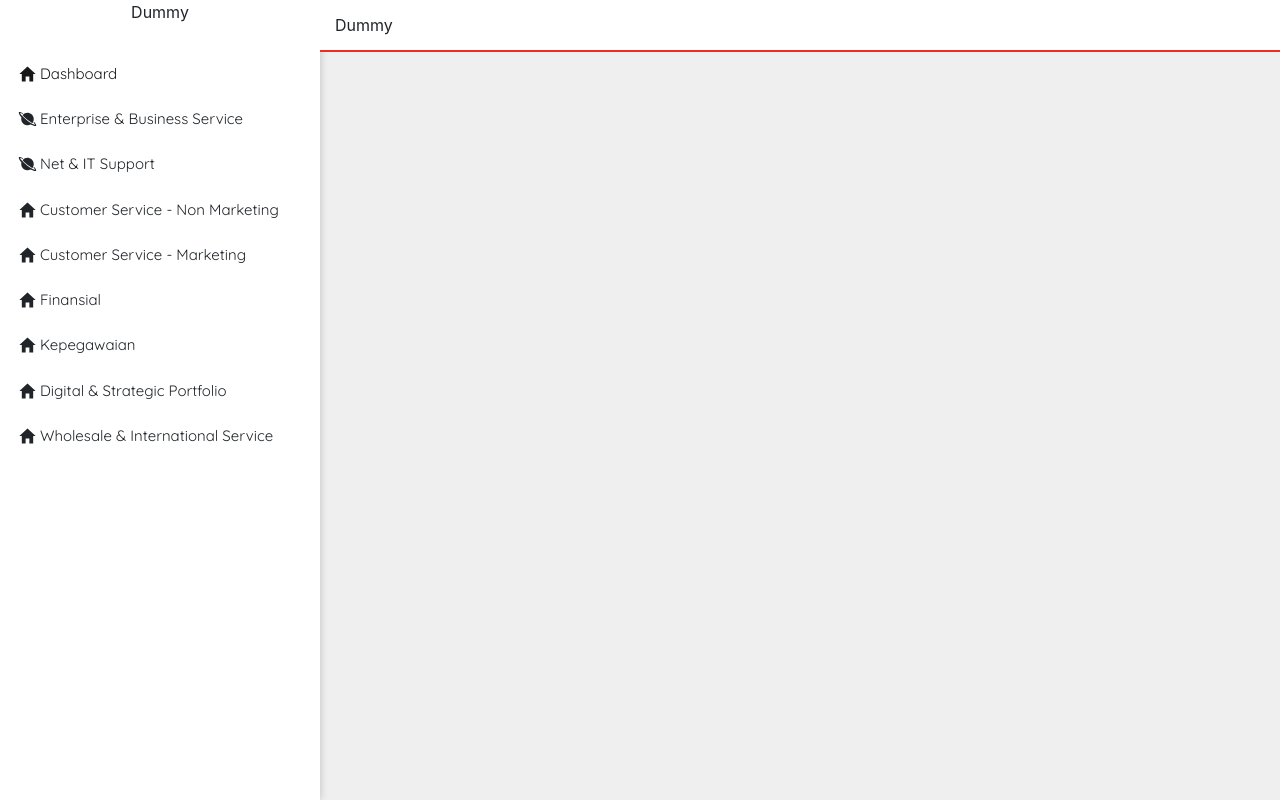
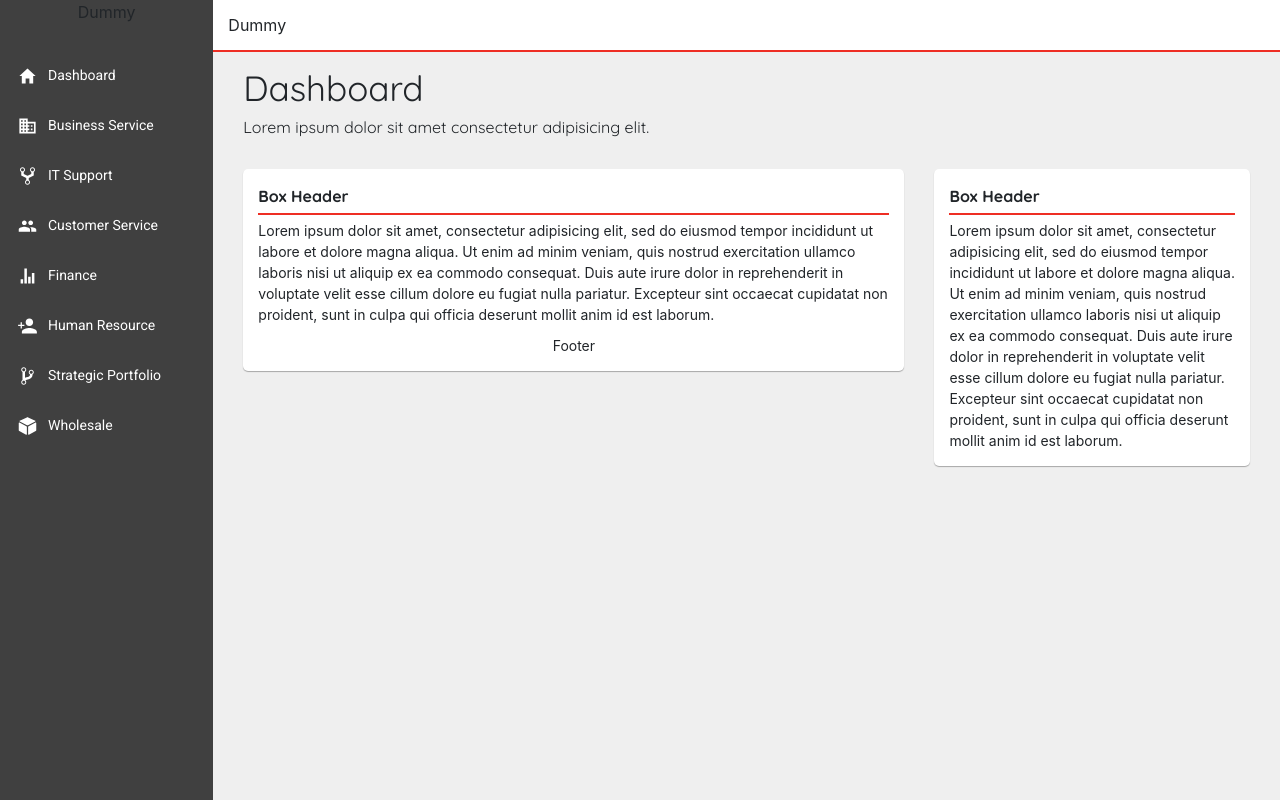
Before and after one commit to if4007-telkomuniv/sisfo_4007, a CodeIgniter app: the page made by application/views/template.php in a window 1280 px wide. Run offline with CodeIgniter, Linux system fonts and the light colour scheme; some libraries are stand-ins or nearby versions.

Commit message:
Add wrapper template

```diff
--- a/application/views/base_layout/sidebar.php
+++ b/application/views/base_layout/sidebar.php
@@ -1,4 +1,4 @@
-<div class="col-12 col-sm-4 col-md-3 p-0 sidebar-container">
+<div class="col-12 col-sm-4 col-md-2 p-0 sidebar-container">
   <nav>
     <div class="row no-gutters">
       <div class="sidebar">
@@ -21,30 +21,64 @@
                 </a>
               </ul>
             </div>
+            <a href="#">
               <li>
-              <ion-icon name="planet"></ion-icon><text>Enterprise &amp; Business Service</text>
+                <ion-icon name="business"></ion-icon><text>Business Service</text>
               </li>
+            </a>
+            <a href="#">
               <li>
-              <ion-icon name="planet"></ion-icon><text>Net &amp; IT Support</text>
+                <ion-icon name="git-network"></ion-icon><text>IT Support</text>
               </li>
+            </a>
+            <a href="#csm_service" data-toggle="collapse">
               <li>
-              <ion-icon name="home"></ion-icon><text>Customer Service - Non Marketing</text>
+                <ion-icon name="people"></ion-icon><text>Customer Service</text>
               </li>
+            </a>
+            <div id="csm_service" class="collapse tree-dropdown">
+              <ul>
+                <a href="">
                   <li>
-              <ion-icon name="home"></ion-icon><text>Customer Service - Marketing</text>
+                    <text>CSM Non-Marketing</text>
                   </li>
+                </a>
+                <a href="">
                   <li>
-              <ion-icon name="home"></ion-icon><text>Finansial</text>
+                    <text>CSM Marketing</text>
                   </li>
+                </a>
+              </ul>
+            </div>
+            <a href="#">
               <li>
-              <ion-icon name="home"></ion-icon><text>Kepegawaian</text>
+                <ion-icon name="stats"></ion-icon><text>Finance</text>
               </li>
+            </a>
+            <a href="#">
               <li>
-              <ion-icon name="home"></ion-icon><text>Digital &amp; Strategic Portfolio</text>
+                <ion-icon name="person-add"></ion-icon><text>Human Resource</text>
               </li>
+            </a>
+            <a href="#">
               <li>
-              <ion-icon name="home"></ion-icon><text>Wholesale &amp; International Service</text>
+                <ion-icon name="git-branch"></ion-icon><text>Strategic Portfolio</text>
               </li>
+            </a>
+            <a href="#who_service" data-toggle="collapse">
+              <li>
+                <ion-icon name="cube"></ion-icon><text>Wholesale</text>
+              </li>
+            </a>
+            <div id="who_service" class="collapse tree-dropdown">
+              <ul>
+                <a href="">
+                  <li>
+                    <text>Inventory</text>
+                  </li>
+                </a>
+              </ul>
+            </div>
           </ul>
         </div>
       </div>
--- a/application/views/template.php
+++ b/application/views/template.php
@@ -14,11 +14,50 @@
     <div class="container-fluid p-0">
       <div class="row equal no-gutters">
         <?php $this->load->view('base_layout/sidebar'); ?>
-        <div class="col-12 col-sm-8 col-md-9">
+        <div class="col-12 col-sm-8 col-md-10">
           <?php $this->load->view('base_layout/topmenu'); ?>
           <div class="col-12 wrapper-container">
             <div class="main-wrapper">
-              <!-- Silakan masukkan code tampilan divisi Anda di bagian ini. -->
+              <div class="container">
+                <div class="page-header">
+                  <!-- Silakan replace sesuai judul halaman divisi kalian -->
+                  <div class="page-title">
+                    Dashboard
+                  </div>
+                  <!-- Subtitle opsional, tapi bila ingin diberi, jelaskan page anda dalam maks 8 kata -->
+                  <div class="page-subtitle">
+                    Lorem ipsum dolor sit amet consectetur adipisicing elit.
+                  </div>
+                </div>
+                <div class="row">
+                  <!-- Silakan masukkan code tampilan divisi Anda di bagian ini. -->
+
+                  <!-- Dibawah ini adalah template box yang kalian bisa pakai untuk pengembangan sistem -->
+                  <div class="col-8">
+                    <div class="box">
+                      <div class="box-header">
+                        Box Header
+                      </div>
+                      <div class="box-body">
+                        Lorem ipsum dolor sit amet, consectetur adipisicing elit, sed do eiusmod tempor incididunt ut labore et dolore magna aliqua. Ut enim ad minim veniam, quis nostrud exercitation ullamco laboris nisi ut aliquip ex ea commodo consequat. Duis aute irure dolor in reprehenderit in voluptate velit esse cillum dolore eu fugiat nulla pariatur. Excepteur sint occaecat cupidatat non proident, sunt in culpa qui officia deserunt mollit anim id est laborum.
+                      </div>
+                      <div class="box-footer">
+                        Footer
+                      </div>
+                    </div>
+                  </div>
+                  <div class="col-4">
+                    <div class="box">
+                      <div class="box-header">
+                        Box Header
+                      </div>
+                      <div class="box-body">
+                        Lorem ipsum dolor sit amet, consectetur adipisicing elit, sed do eiusmod tempor incididunt ut labore et dolore magna aliqua. Ut enim ad minim veniam, quis nostrud exercitation ullamco laboris nisi ut aliquip ex ea commodo consequat. Duis aute irure dolor in reprehenderit in voluptate velit esse cillum dolore eu fugiat nulla pariatur. Excepteur sint occaecat cupidatat non proident, sunt in culpa qui officia deserunt mollit anim id est laborum.
+                      </div>
+                    </div>
+                  </div>
+                </div>
+              </div>
             </div>
           </div>
         </div>
--- a/css/base_styles.css
+++ b/css/base_styles.css
@@ -7,8 +7,7 @@ body {
 
 .sidebar-container {
   min-height: 100vh;
-  background: #fff;
-  box-shadow: 0px 0px 8px rgba(0, 0, 0, .2);
+  background: #404040;
 }
 
 nav .container-fluid {
@@ -28,7 +27,7 @@ nav .sidebar .headers {
 
 nav .sidebar .menu {
   /* padding: 15px; */
-  font-family: "Quicksand", sans-serif;
+  font-family: "Roboto", sans-serif;
   font-weight: 400;
 }
 
@@ -38,7 +37,7 @@ nav .sidebar .menu ul {
 }
 
 nav .sidebar .menu ul a {
-  color: #191919;
+  color: #ffffff;
 }
 
 nav .sidebar .menu ul a:hover {
@@ -46,11 +45,11 @@ nav .sidebar .menu ul a:hover {
 }
 
 nav .sidebar .menu .tree-dropdown {
-  background: #efefef;
+  background: #5d5d5d;
 }
 
-nav .sidebar .menu .tree-dropdown li {
-  box-shadow: inset 0px 5px 5px -5px rgba(0, 0, 0, .5);
+nav .sidebar .menu .tree-dropdown ul {
+  box-shadow: inset 0px 5px 10px -5px rgba(0, 0, 0, 1);
 }
 
 nav .sidebar .menu .tree-dropdown text {
@@ -60,13 +59,14 @@ nav .sidebar .menu .tree-dropdown text {
 nav .sidebar .menu ul li {
   padding-left: 15px;
   padding-right: 15px;
-  padding-top: 10px;
-  padding-bottom: 10px;
+  padding-top: 13px;
+  padding-bottom: 13px;
 }
 
 nav .sidebar .menu ul li ion-icon {
   width: 25px;
   font-size: 20px;
+  margin-right: 8px;
 }
 
 nav .sidebar .menu ul li ion-icon,
@@ -75,7 +75,7 @@ nav .sidebar .menu ul li text {
 }
 
 nav .sidebar .menu ul li text {
-  font-size: 15px;
+  font-size: 14px;
 }
 
 .top-menu-container {
@@ -93,3 +93,51 @@ nav .sidebar .menu ul li text {
   top: 50%;
   transform: translateY(-50%);
 }
+
+/* Main Wrapper */
+.main-wrapper {
+  padding-top: 10px;
+  padding-bottom: 10px;
+}
+
+.main-wrapper .page-header {
+  margin-bottom: 30px;
+}
+
+.main-wrapper .page-header .page-title {
+  font-family: "Quicksand", sans-serif;
+  font-size: 35px;
+}
+
+.main-wrapper .page-header .page-subtitle {
+  font-family: "Quicksand", sans-serif;
+  font-size: 16px;
+}
+
+.main-wrapper .row .box {
+  padding: 15px;
+  border-radius: 5px;
+  box-shadow: 0 1px 1px rgba(0, 0, 0, .3);
+  background: #fff;
+}
+
+.main-wrapper .row .box-header {
+  border-bottom: 2px solid #EE2E24;
+  padding-bottom: 5px;
+  margin-bottom: 5px;
+  font-family: "Quicksand", sans-serif;
+  font-size: 16px;
+  font-weight: 600;
+}
+
+.main-wrapper .row .box-body {
+  font-size: 14px;
+}
+
+.main-wrapper .row .box-footer {
+  font-size: 14px;
+  text-align: center;
+  /* border-top: 2px solid rgba(0, 0, 0, .1); */
+  padding-top: 5px;
+  margin-top: 5px;
+}
```
Lines whose indentation alone changed are shown as unchanged.
